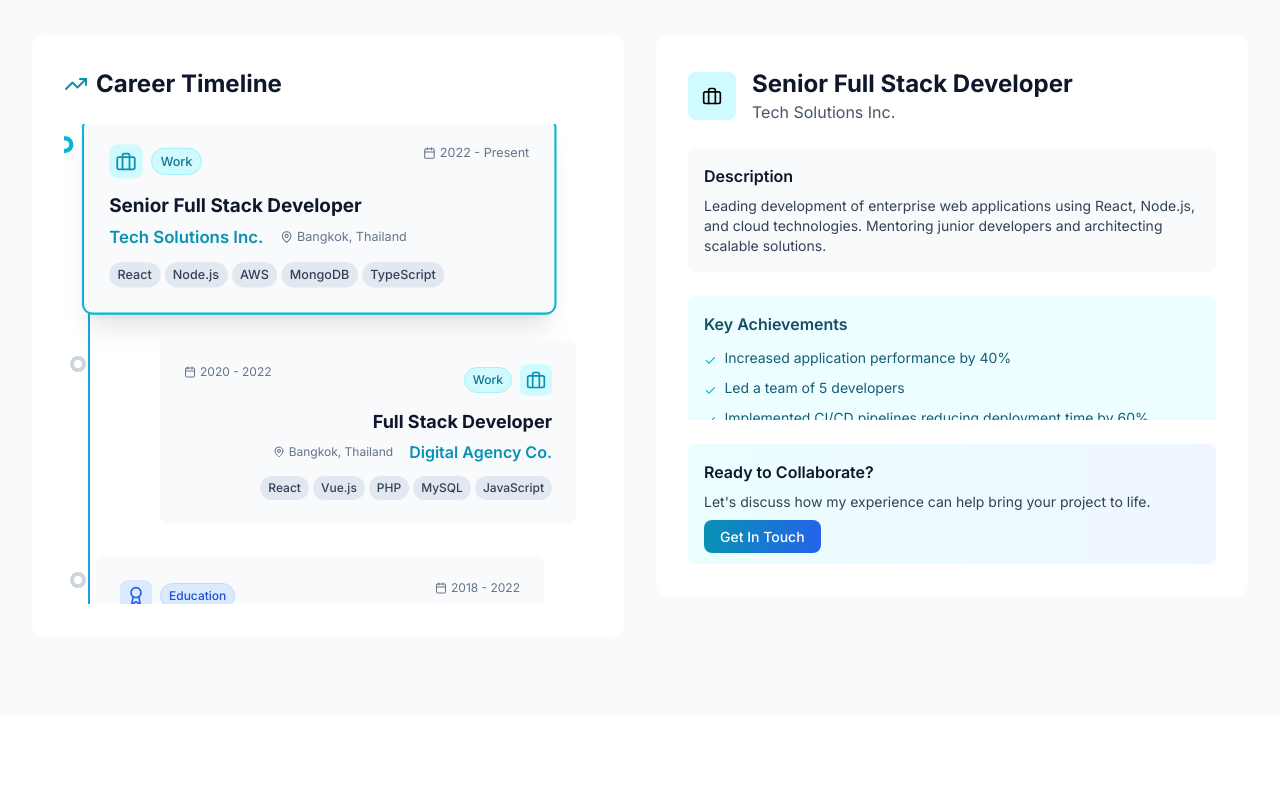
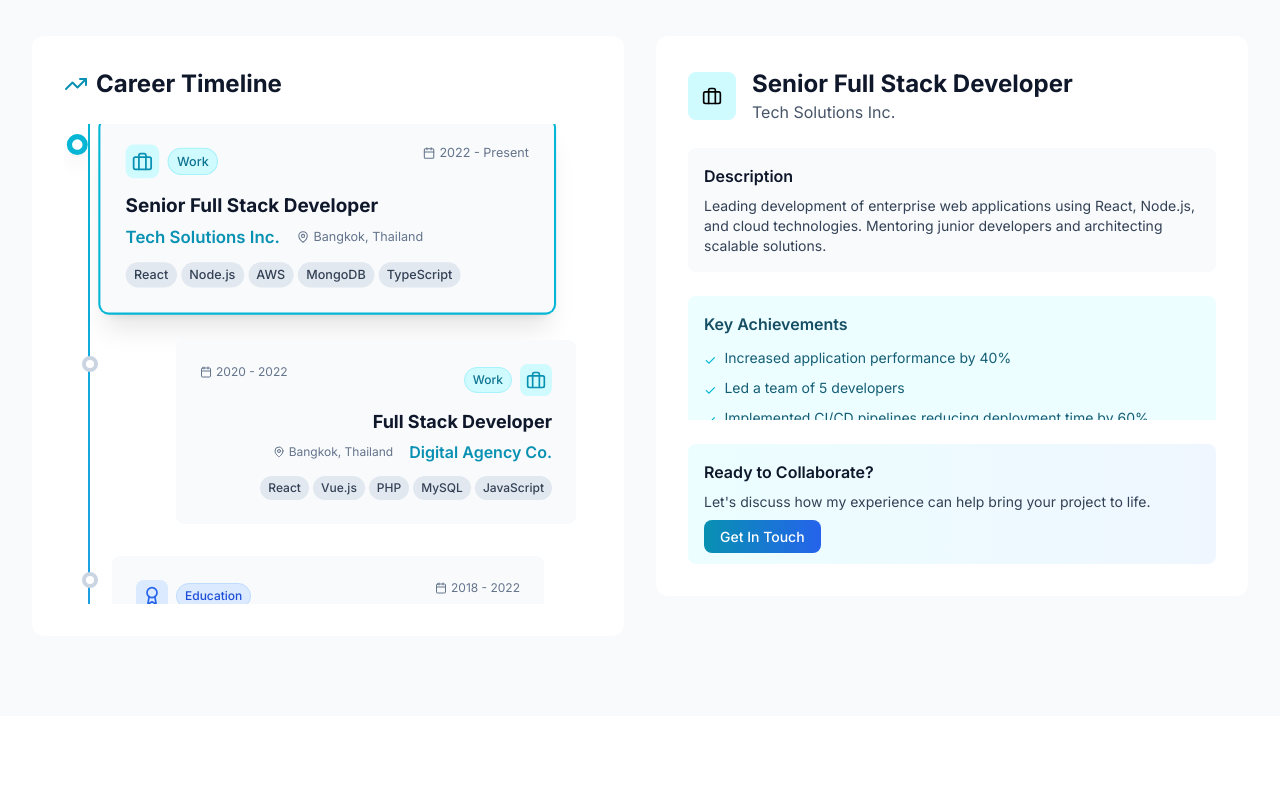
Before and after one commit to Akushu2357/portfolio, a React (Vite) app: page / in a window 1280 px wide. Shown: the part 2280-3078 px from the top of the page. Built offline with nearby package versions, Linux system fonts and the light colour scheme; the HTML template or start-up script is replaced by a standard one.

Commit message:
Fix Timeline Circle Overflow and Skills Display

```diff
--- a/src/components/Experience.jsx
+++ b/src/components/Experience.jsx
@@ -184,8 +184,9 @@ const Experience = () => {
               <span>Career Timeline</span>
             </h3>
             <div className="max-h-[60vh] overflow-y-auto scrollbar-hide">
-              <div className="relative pl-8 pr-4">
-                {/* Vertical Timeline Line */}
+              {/* Timeline Container with proper padding for circles */}
+              <div className="relative pl-12 pr-4">
+                {/* Vertical Timeline Line - positioned to align with circles */}
                 <div className="absolute left-6 top-0 bottom-0 w-0.5 bg-gradient-to-b from-cyan-500 to-blue-500"></div>
 
                 {/* Timeline Items */}
@@ -198,9 +199,9 @@ const Experience = () => {
                       }`}
                       onClick={() => handleExperienceClick(index)}
                     >
-                      {/* Timeline Node - Fixed positioning */}
-                      <div className={`absolute left-[-26px] top-4 w-3 h-3 sm:w-4 sm:h-4 bg-white border-2 sm:border-4 rounded-full z-10 transition-all duration-300 ${
-                        selectedExperience === index ? 'border-cyan-500 shadow-lg' : 'border-slate-300'
+                      {/* Timeline Node - Properly positioned within container */}
+                      <div className={`absolute left-[-30px] top-4 w-3 h-3 sm:w-4 sm:h-4 bg-white border-2 sm:border-4 rounded-full z-10 transition-all duration-300 ${
+                        selectedExperience === index ? 'border-cyan-500 shadow-lg scale-125' : 'border-slate-300'
                       }`}></div>
 
                       {/* Content Card - All on right side for mobile, alternating for desktop */}
@@ -312,7 +313,10 @@ const Experience = () => {
                 {/* All Technologies - Show all skills with proper scrolling */}
                 <div className="bg-blue-50 rounded-lg p-4">
                   <h4 className="font-semibold text-blue-900 mb-3 text-sm sm:text-base">Technologies & Skills</h4>
-                  <div className="flex flex-wrap gap-2 max-h-32 overflow-y-auto scrollbar-hide">
+                  <div className="space-y-2">
+                    {/* Show all technologies in a scrollable container */}
+                    <div className="max-h-40 overflow-y-auto scrollbar-hide">
+                      <div className="flex flex-wrap gap-2">
                         {experiences[selectedExperience].technologies.map((tech) => (
                           <span
                             key={tech}
@@ -321,6 +325,13 @@ const Experience = () => {
                             {tech}
                           </span>
                         ))}
+                      </div>
+                    </div>
+                    {experiences[selectedExperience].technologies.length > 5 && (
+                      <p className="text-xs text-blue-700 italic">
+                        Scroll to see all {experiences[selectedExperience].technologies.length} technologies
+                      </p>
+                    )}
                   </div>
                 </div>
 
```
Lines whose indentation alone changed are shown as unchanged.
